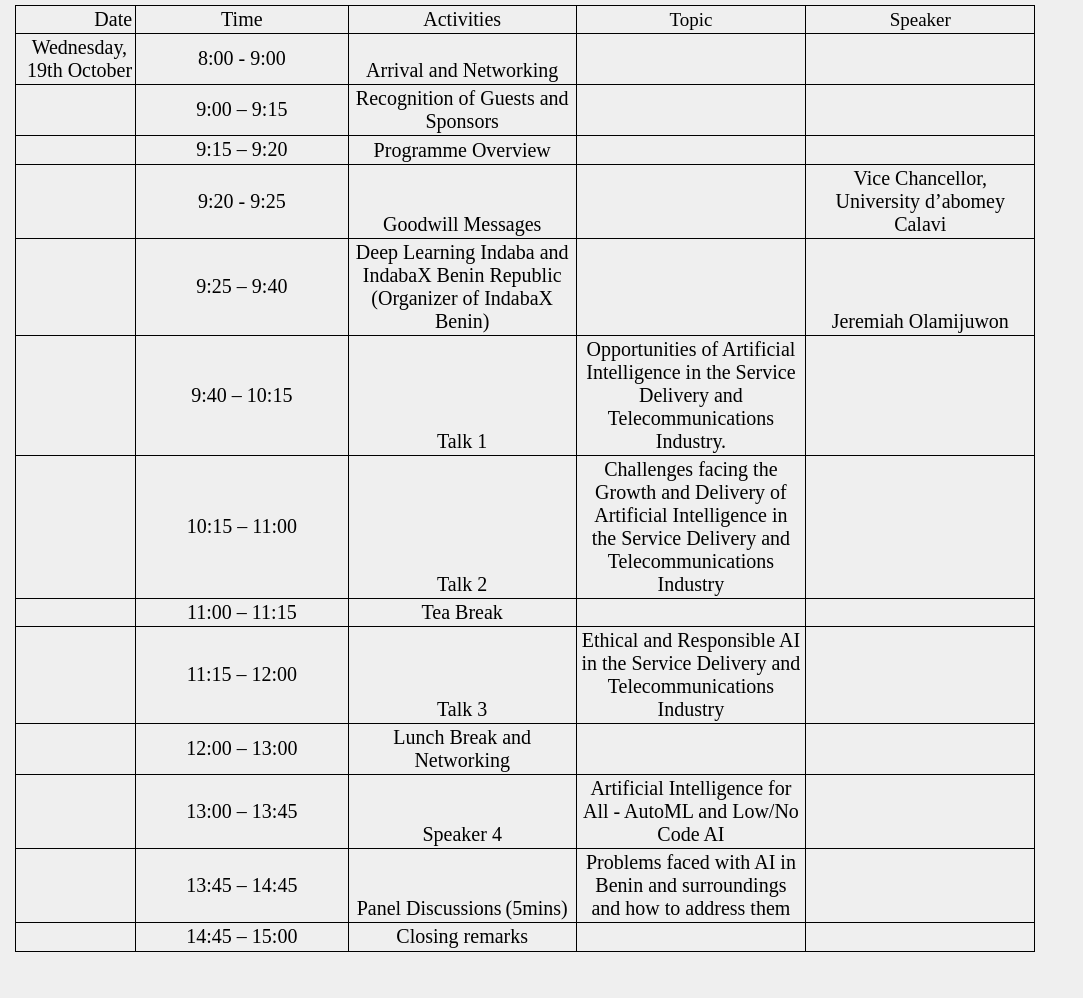
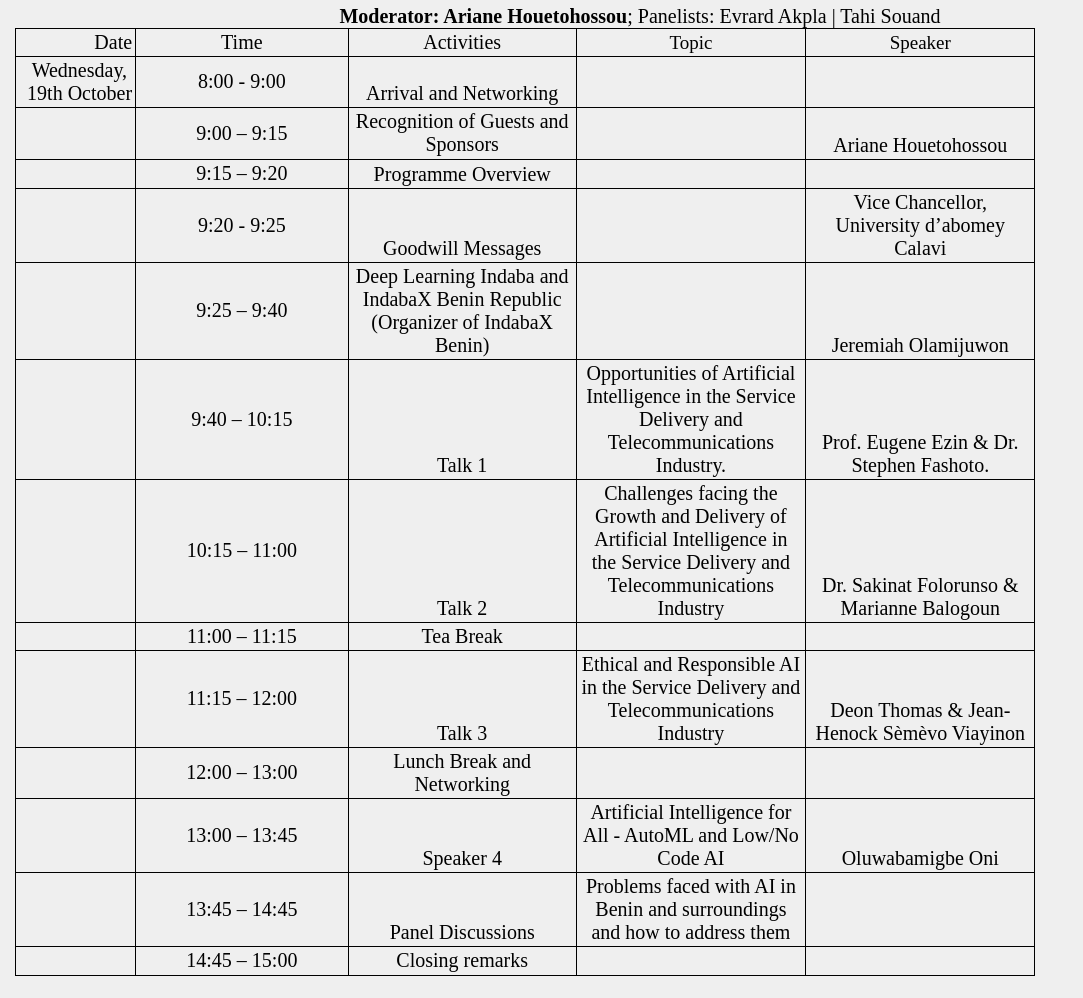
Before and after one commit to indabaxbenin/indabaxbenin.github.io, a plain HTML site: page schedule.html in a window 1280 px wide. Shown: the part 362-1360 px from the top of the page, without its empty margins (0-1083 px from the left). Drawn offline with Linux system fonts and the light colour scheme; files whose address does not match are found by name.

Commit message:
Updating schedules.

```diff
--- a/schedule.html
+++ b/schedule.html
@@ -207,7 +207,8 @@ Hackathons
                             <p style='margin-top:0in;margin-right:0in;margin-bottom:.0001pt;margin-left:0in;line-height:  normal;font-size:15px;font-family:"Calibri",sans-serif;'><span style='font-size:20px;font-family:"Times New Roman",serif;color:black;'>Recognition of Guests and Sponsors</span></p>
                         </td>
                         <td style="width: 163.95pt;border-top: none;border-left: none;border-bottom: 1pt solid black;border-right: 1pt solid black;padding: 1.5pt 2.25pt;height: 15.75pt;vertical-align: bottom;"><br></td>
-                        <td style="width: 151.75pt;border-top: none;border-left: none;border-bottom: 1pt solid black;border-right: 1pt solid black;padding: 1.5pt 2.25pt;height: 15.75pt;vertical-align: bottom;"><br></td>
+                        <td style="width: 151.75pt;border-top: none;border-left: none;border-bottom: 1pt solid black;border-right: 1pt solid black;padding: 1.5pt 2.25pt;height: 15.75pt;vertical-align: bottom;"><br>
+                            <p style='margin-top:0in;margin-right:0in;margin-bottom:.0001pt;margin-left:0in;line-height:  normal;font-size:15px;font-family:"Calibri",sans-serif;'><span style='font-size:20px;font-family:"Times New Roman",serif;color:black;'>Ariane Houetohossou</span></p></td>
                     </tr>
                     <tr>
                         <td style="width: 85.5pt;border-right: 1pt solid black;border-bottom: 1pt solid black;border-left: 1pt solid black;border-image: initial;border-top: none;padding: 1.5pt 2.25pt;height: 15.75pt;vertical-align: bottom;"><br></td>
@@ -257,7 +258,9 @@ Hackathons
 						<td style="width: 163.95pt;border-top: none;border-left: none;border-bottom: 1pt solid black;border-right: 1pt solid black;padding: 1.5pt 2.25pt;height: 15.75pt;vertical-align: bottom;">
                             <p style='margin-top:0in;margin-right:0in;margin-bottom:.0001pt;margin-left:0in;line-height:  normal;font-size:15px;font-family:"Calibri",sans-serif;'><span style='font-size:20px;font-family:"Times New Roman",serif;color:black;'>Opportunities of Artificial Intelligence in the Service Delivery and Telecommunications Industry.</span></p>
                         </td>
-                        <td style="width: 48.8pt;border-top: none;border-left: none;border-bottom: 1pt solid black;border-right: 1pt solid black;padding: 1.5pt 2.25pt;height: 15.75pt;vertical-align: bottom;"><br></td>
+                        <td style="width: 48.8pt;border-top: none;border-left: none;border-bottom: 1pt solid black;border-right: 1pt solid black;padding: 1.5pt 2.25pt;height: 15.75pt;vertical-align: bottom;"><br>
+						<p style='margin-top:0in;margin-right:0in;margin-bottom:.0001pt;margin-left:0in;line-height:  normal;font-size:15px;font-family:"Calibri",sans-serif;'><span style='font-size:20px;font-family:"Times New Roman",serif;color:black;'>Prof. Eugene Ezin & Dr. Stephen Fashoto.</span></p>
+						</td>
                     </tr>
                     <tr>
                         <td style="width: 85.5pt;border-right: 1pt solid black;border-bottom: 1pt solid black;border-left: 1pt solid black;border-image: initial;border-top: none;padding: 1.5pt 2.25pt;height: 15.75pt;vertical-align: bottom;"><br></td>
@@ -270,7 +273,9 @@ Hackathons
                         <td style="width: 163.95pt;border-top: none;border-left: none;border-bottom: 1pt solid black;border-right: 1pt solid black;padding: 1.5pt 2.25pt;height: 15.75pt;vertical-align: bottom;">
                             <p style='margin-top:0in;margin-right:0in;margin-bottom:.0001pt;margin-left:0in;line-height:  normal;font-size:15px;font-family:"Calibri",sans-serif;'><span style='font-size:20px;font-family:"Times New Roman",serif;color:black;'>Challenges facing the Growth and Delivery of Artificial Intelligence in the Service Delivery and Telecommunications Industry</span></p>
                         </td>
-                        <td style="width: 48.8pt;border-top: none;border-left: none;border-bottom: 1pt solid black;border-right: 1pt solid black;padding: 1.5pt 2.25pt;height: 15.75pt;vertical-align: bottom;"><br></td>
+                        <td style="width: 48.8pt;border-top: none;border-left: none;border-bottom: 1pt solid black;border-right: 1pt solid black;padding: 1.5pt 2.25pt;height: 15.75pt;vertical-align: bottom;"><br>
+						<p style='margin-top:0in;margin-right:0in;margin-bottom:.0001pt;margin-left:0in;line-height:  normal;font-size:15px;font-family:"Calibri",sans-serif;'><span style='font-size:20px;font-family:"Times New Roman",serif;color:black;'>Dr. Sakinat Folorunso & Marianne Balogoun</span></p>
+						</td>
                     </tr>
                     <tr>
                         <td style="width: 85.5pt;border-right: 1pt solid black;border-bottom: 1pt solid black;border-left: 1pt solid black;border-image: initial;border-top: none;padding: 1.5pt 2.25pt;height: 15.75pt;vertical-align: bottom;">
@@ -303,7 +308,8 @@ Hackathons
                             <p style='margin-top:0in;margin-right:0in;margin-bottom:.0001pt;margin-left:0in;line-height:  normal;font-size:15px;font-family:"Calibri",sans-serif;'><span style='font-size:20px;font-family:"Times New Roman",serif;color:black;'>Ethical and Responsible AI in the Service Delivery and Telecommunications Industry</span></p>
                         </td>
                         <td style="width: 151.75pt;border-top: none;border-left: none;border-bottom: 1pt solid black;border-right: 1pt solid black;padding: 1.5pt 2.25pt;height: 15.75pt;vertical-align: bottom;">
-                            <p style='margin-top:0in;margin-right:0in;margin-bottom:.0001pt;margin-left:0in;line-height:  normal;font-size:15px;font-family:"Calibri",sans-serif;'><span style='font-size:20px;font-family:"Times New Roman",serif;color:black;'>&nbsp;</span></p>
+						<p style='margin-top:0in;margin-right:0in;margin-bottom:.0001pt;margin-left:0in;line-height:  normal;font-size:15px;font-family:"Calibri",sans-serif;'><span style='font-size:20px;font-family:"Times New Roman",serif;color:black;'>Deon Thomas & Jean-Henock Sèmèvo Viayinon</span></p>
+
                         </td>
                     </tr>
                     <tr>
@@ -337,7 +343,7 @@ Hackathons
                             <p style='margin-top:0in;margin-right:0in;margin-bottom:.0001pt;margin-left:0in;line-height:  normal;font-size:15px;font-family:"Calibri",sans-serif;'><span style='font-size:20px;font-family:"Times New Roman",serif;color:black;'>Artificial Intelligence for All - AutoML and Low/No Code AI</span></p>
                         </td>
                         <td style="width: 151.75pt;border-top: none;border-left: none;border-bottom: 1pt solid black;border-right: 1pt solid black;padding: 1.5pt 2.25pt;height: 15.75pt;vertical-align: bottom;">
-                            <p style='margin-top:0in;margin-right:0in;margin-bottom:.0001pt;margin-left:0in;line-height:  normal;font-size:15px;font-family:"Calibri",sans-serif;'><span style='font-size:20px;font-family:"Times New Roman",serif;color:black;'>&nbsp;</span></p>
+                            <p style='margin-top:0in;margin-right:0in;margin-bottom:.0001pt;margin-left:0in;line-height:  normal;font-size:15px;font-family:"Calibri",sans-serif;'><span style='font-size:20px;font-family:"Times New Roman",serif;color:black;'>Oluwabamigbe Oni</span></p>
                         </td>
                     </tr>
                     <tr>
@@ -348,14 +354,14 @@ Hackathons
                             <p style='margin-top:0in;margin-right:0in;margin-bottom:.0001pt;margin-left:0in;line-height:  normal;font-size:15px;font-family:"Calibri",sans-serif;'><span style='font-size:20px;font-family:"Times New Roman",serif;color:black;'>13:45 – 14:45</span></p>
                         </td>
                         <td style="width: 163.05pt;border-top: none;border-left: none;border-bottom: 1pt solid black;border-right: 1pt solid black;padding: 1.5pt 2.25pt;height: 15.75pt;vertical-align: bottom;">
-                            <p style='margin-top:0in;margin-right:0in;margin-bottom:.0001pt;margin-left:0in;line-height:  normal;font-size:15px;font-family:"Calibri",sans-serif;'><span style='font-size:20px;font-family:"Times New Roman",serif;color:black;'>Panel Discussions</span> <span style='font-size:20px;font-family:"Times New Roman",serif;color:black;'>(5mins)</span></p>
+                            <p style='margin-top:0in;margin-right:0in;margin-bottom:.0001pt;margin-left:0in;line-height:  normal;font-size:15px;font-family:"Calibri",sans-serif;'><span style='font-size:20px;font-family:"Times New Roman",serif;color:black;'>Panel Discussions</span> <span style='font-size:20px;font-family:"Times New Roman",serif;color:black;'></span></p>
                         </td>
                         <td style="width: 163.95pt;border-top: none;border-left: none;border-bottom: 1pt solid black;border-right: 1pt solid black;padding: 1.5pt 2.25pt;height: 15.75pt;vertical-align: bottom;">
                             <p style='margin-top:0in;margin-right:0in;margin-bottom:.0001pt;margin-left:0in;line-height:  normal;font-size:15px;font-family:"Calibri",sans-serif;'><span style='font-size:20px;font-family:"Times New Roman",serif;color:black;'>Problems faced with AI in Benin and surroundings and how to address them</span></p>
                         </td>
                         <td style="width: 151.75pt;border-top: none;border-left: none;border-bottom: 1pt solid black;border-right: 1pt solid black;padding: 1.5pt 2.25pt;height: 15.75pt;vertical-align: bottom;">
-                            <p style='margin-top:0in;margin-right:0in;margin-bottom:.0001pt;margin-left:0in;line-height:  normal;font-size:15px;font-family:"Calibri",sans-serif;'><span style='font-size:20px;font-family:"Times New Roman",serif;color:black;'>&nbsp;</span></p>
                         </td>
+                            <p style='margin-top:0in;margin-right:0in;margin-bottom:.0001pt;margin-left:0in;line-height:  normal;font-size:15px;font-family:"Calibri",sans-serif;'><span style='font-size:20px;font-family:"Times New Roman",serif;color:black;'><b>Moderator: Ariane Houetohossou</b>; Panelists: Evrard Akpla | Tahi Souand </span></p>
                     </tr>
                     <tr>
                         <td style="width: 85.5pt;border-right: 1pt solid black;border-bottom: 1pt solid black;border-left: 1pt solid black;border-image: initial;border-top: none;padding: 1.5pt 2.25pt;height: 15.75pt;vertical-align: bottom;"><br></td>
@@ -512,7 +518,7 @@ Hackathons
                             <p style='margin-top:0in;margin-right:0in;margin-bottom:.0001pt;margin-left:0in;line-height:  normal;font-size:15px;font-family:"Calibri",sans-serif;'><span style='font-size:20px;font-family:"Times New Roman",serif;color:black;'>Setup of requirements ahead of Day 3’s practical sessions (Anaconda, libraries installation, cloud account setups)</span></p>
                         </td>
                         <td style="width: 203.2pt;border-top: none;border-left: none;border-bottom: 1pt solid black;border-right: 1pt solid black;padding: 1.5pt 2.25pt;height: 15.85pt;vertical-align: bottom;">
-                            <p style='margin-top:0in;margin-right:0in;margin-bottom:.0001pt;margin-left:0in;line-height:  normal;font-size:15px;font-family:"Calibri",sans-serif;'><span style='font-size:20px;font-family:"Times New Roman",serif;color:black;'>Jeremiah Olamijuwon</span></p>
+                            <p style='margin-top:0in;margin-right:0in;margin-bottom:.0001pt;margin-left:0in;line-height:  normal;font-size:15px;font-family:"Calibri",sans-serif;'><span style='font-size:20px;font-family:"Times New Roman",serif;color:black;'>Jeremiah Olamijuwon & Tahi Souand</span></p>
                         </td>
                     </tr>
 					<tr>
@@ -584,7 +590,7 @@ Hackathons
                             <p style='margin-top:0in;margin-right:0in;margin-bottom:.0001pt;margin-left:0in;line-height:  normal;font-size:15px;font-family:"Calibri",sans-serif;'><span style='font-size:20px;font-family:"Times New Roman",serif;color:black;'>Data Analysis and Visualization - Consumer Data Churn</span></p>
                         </td>
                         <td style="width: 140.2pt;border-top: none;border-left: none;border-bottom: 1pt solid black;border-right: 1pt solid black;padding: 1.5pt 2.25pt;height: 15.85pt;vertical-align: bottom;">
-                            <p style='margin-top:0in;margin-right:0in;margin-bottom:.0001pt;margin-left:0in;line-height:  normal;font-size:15px;font-family:"Calibri",sans-serif;'><span style='font-size:20px;font-family:"Times New Roman",serif;color:black;'>Jeremiah Olamijuwon</span></p>
+                            <p style='margin-top:0in;margin-right:0in;margin-bottom:.0001pt;margin-left:0in;line-height:  normal;font-size:15px;font-family:"Calibri",sans-serif;'><span style='font-size:20px;font-family:"Times New Roman",serif;color:black;'>Jeremiah Olamijuwon & Tahi Souand</span></p>
                         </td>
                     </tr>
                     <tr>
@@ -614,7 +620,7 @@ Hackathons
                             <p style='margin-top:0in;margin-right:0in;margin-bottom:.0001pt;margin-left:0in;line-height:  normal;font-size:15px;font-family:"Calibri",sans-serif;'><span style='font-size:20px;font-family:"Times New Roman",serif;color:black;'>Machine Learning Modelling - Predicting Customer Churn</span></p>
                         </td>
                         <td style="width: 203.2pt;border-top: none;border-left: none;border-bottom: 1pt solid black;border-right: 1pt solid black;padding: 1.5pt 2.25pt;height: 15.85pt;vertical-align: bottom;">
-                            <p style='margin-top:0in;margin-right:0in;margin-bottom:.0001pt;margin-left:0in;line-height:  normal;font-size:15px;font-family:"Calibri",sans-serif;'><span style='font-size:20px;font-family:"Times New Roman",serif;color:black;'>Jeremiah Olamijuwon</span></p>
+                            <p style='margin-top:0in;margin-right:0in;margin-bottom:.0001pt;margin-left:0in;line-height:  normal;font-size:15px;font-family:"Calibri",sans-serif;'><span style='font-size:20px;font-family:"Times New Roman",serif;color:black;'>Jeremiah Olamijuwon & Tahi Souand</span></p>
                         </td>
                     </tr>
                     <tr>
@@ -629,7 +635,7 @@ Hackathons
                             <p style='margin-top:0in;margin-right:0in;margin-bottom:.0001pt;margin-left:0in;line-height:  normal;font-size:15px;font-family:"Calibri",sans-serif;'><span style='font-size:20px;font-family:"Times New Roman",serif;color:black;'>Questions and Answers on Machine Learning</span></p>
                         </td>
                         <td style="width: 203.2pt;border-top: none;border-left: none;border-bottom: 1pt solid black;border-right: 1pt solid black;padding: 1.5pt 2.25pt;height: 15.85pt;vertical-align: bottom;">
-                            <p style='margin-top:0in;margin-right:0in;margin-bottom:.0001pt;margin-left:0in;line-height:  normal;font-size:15px;font-family:"Calibri",sans-serif;'><span style='font-size:20px;font-family:"Times New Roman",serif;color:black;'>Jeremiah Olamijuwon</span></p>
+                            <p style='margin-top:0in;margin-right:0in;margin-bottom:.0001pt;margin-left:0in;line-height:  normal;font-size:15px;font-family:"Calibri",sans-serif;'><span style='font-size:20px;font-family:"Times New Roman",serif;color:black;'>Jeremiah Olamijuwon & Tahi Souand</span></p>
                         </td>
                     </tr>
                     <tr>
```
